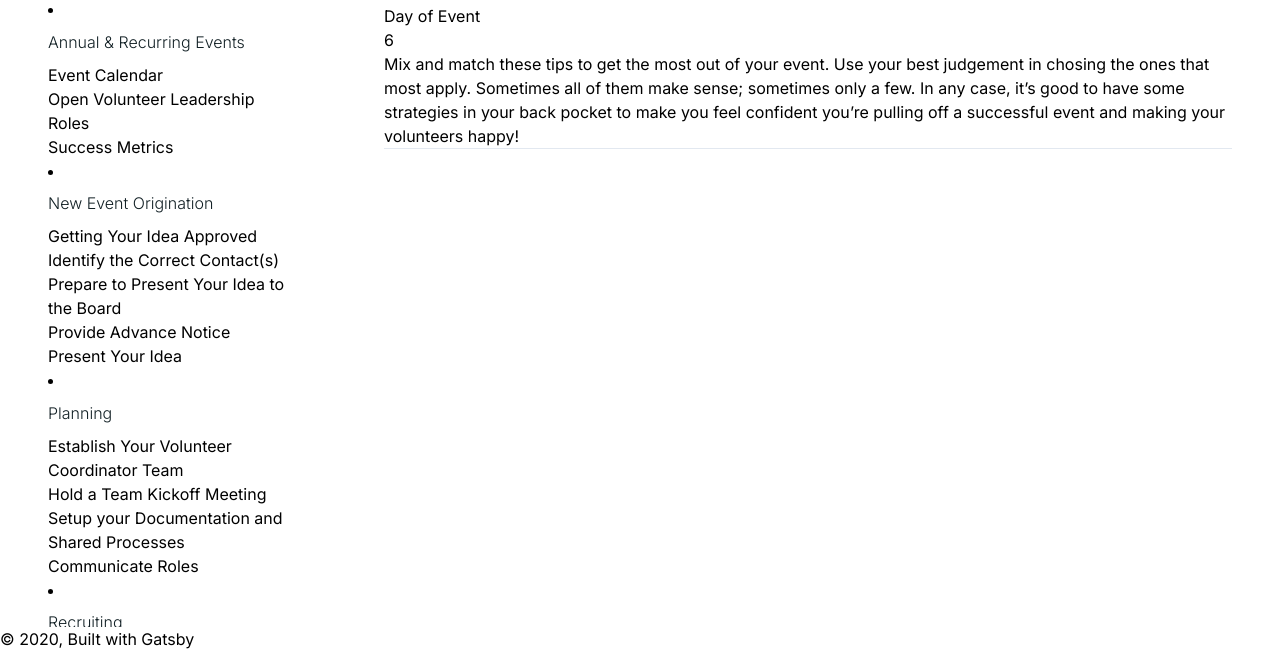
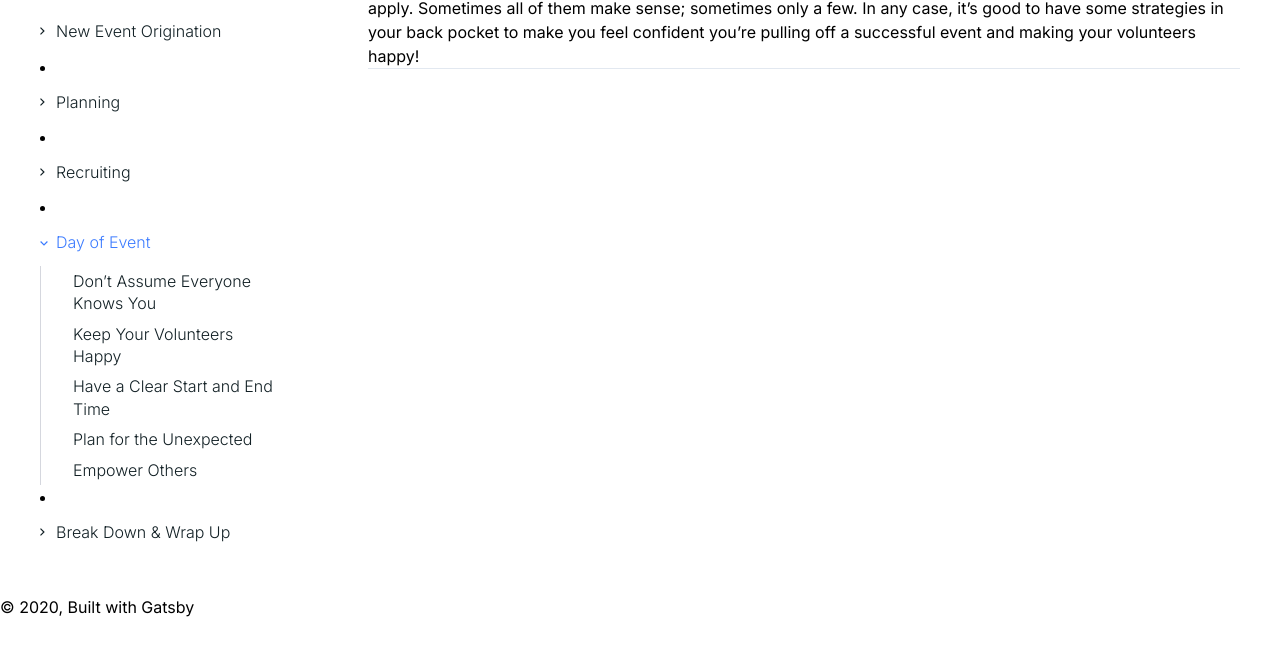
Before and after one commit to kfrank/volunteer-coordinator-playbook, a Gatsby site: page /day-of-event/ in a window 1280 px wide. Shown: the part 309-960 px from the top of the page. After the commit the page ends 928 px from the top, so only its background shows below. Built offline with nearby package versions, Linux system fonts and the light colour scheme; Gatsby itself is replaced by a stand-in of ours.

Commit message:
saving progress

```diff
--- a/gatsby-config.js
+++ b/gatsby-config.js
@@ -11,6 +11,7 @@ module.exports = {
       twitter: `klare`,
     },
   },
+  pathPrefix: "/volunteer-coordinator-playbook",
   plugins: [
     {
       resolve: `gatsby-source-filesystem`,
@@ -57,7 +58,6 @@ module.exports = {
         //trackingId: `ADD YOUR TRACKING ID HERE`,
       },
     },
-    `gatsby-plugin-feed`,
     {
       resolve: `gatsby-plugin-manifest`,
       options: {
--- a/package.json
+++ b/package.json
@@ -10,7 +10,6 @@
   "dependencies": {
     "gatsby": "^2.21.22",
     "gatsby-image": "^2.4.3",
-    "gatsby-plugin-feed": "^2.5.1",
     "gatsby-plugin-google-analytics": "^2.3.1",
     "gatsby-plugin-google-fonts": "^1.0.1",
     "gatsby-plugin-manifest": "^2.4.2",
@@ -27,6 +26,7 @@
     "gatsby-source-filesystem": "^2.3.1",
     "gatsby-transformer-remark": "^2.8.7",
     "gatsby-transformer-sharp": "^2.5.2",
+    "gh-pages": "^2.2.0",
     "node-sass": "^4.14.1",
     "prismjs": "^1.20.0",
     "react": "^16.12.0",
@@ -54,6 +54,7 @@
     "start": "npm run develop",
     "serve": "gatsby serve",
     "clean": "gatsby clean",
-    "test": "echo \"Write tests! -> https://gatsby.dev/unit-testing\" && exit 1"
+    "test": "echo \"Write tests! -> https://gatsby.dev/unit-testing\" && exit 1",
+    "deploy": "gatsby build --prefix-paths && gh-pages -d public"
   }
 }
--- a/src/components/layout.module.scss
+++ b/src/components/layout.module.scss
@@ -1,7 +1,7 @@
 @import "../styles/colors.scss";
 
 .header {
-  padding-top: 3rem;
+  padding-top: 1rem;
   padding-bottom: 1rem;
   transition: 0.2s ease color;
   &:hover,
@@ -14,8 +14,8 @@
   margin-left: auto;
   margin-right: auto;
   max-width: 80rem;
-  padding-left: 3rem;
-  padding-right: 3rem;
+  padding-left: 2.5rem;
+  padding-right: 2.5rem;
   display: flex;
   align-items: flex-start;
 }
@@ -27,6 +27,6 @@
 
 .content {
   width: 100%;
-  margin-top: 5rem;
-  padding-left: 3rem;
+  margin-top: 2rem;
+  padding-left: 2.5rem;
 }
--- a/src/components/nav.js
+++ b/src/components/nav.js
@@ -52,7 +52,20 @@ const Nav = () => {
         const section = node.frontmatter.section
         return (
           <li>
-            <Link to={node.fields.slug} className={styles.parentLink}>
+            <Link
+              to={node.fields.slug}
+              className={styles.parentLink}
+              activeClassName="active"
+            >
+              <svg width="5" height="8" className={styles.svg}>
+                <path
+                  d="M.5.598L3.902 4 .5 7.402"
+                  stroke="currentColor"
+                  stroke-width="1.2"
+                  fill="none"
+                  fill-rule="evenodd"
+                ></path>
+              </svg>
               {title}
             </Link>
             <div>
@@ -66,6 +79,7 @@ const Nav = () => {
                         <Link
                           to={node.fields.slug}
                           className={styles.childLink}
+                          activeClassName="active"
                         >
                           {childTitle}
                         </Link>
--- a/src/components/nav.module.scss
+++ b/src/components/nav.module.scss
@@ -2,7 +2,7 @@
 
 .root {
   top: 0;
-  padding: 5rem 3rem 5rem 0;
+  padding: 3rem 3rem 5rem 0;
   position: sticky;
   width: 18rem;
   flex-shrink: 0;
@@ -14,21 +14,60 @@
   margin-left: auto;
   margin-right: auto;
   max-width: 80rem;
-  padding-left: 3rem;
-  padding-right: 3rem;
+  padding-left: 2.5rem;
+  padding-right: 2.5rem;
 }
 
 .link,
-.parentLink {
+.parentLink,
+.childLink {
   font-size: 1rem;
   font-weight: 300;
   color: $textColor;
   line-height: 1.4;
-  padding: 0.6rem 0;
+  padding: 0.75rem 0;
   display: block;
   transition: 0.2s ease color;
+  cursor: pointer;
   &:hover,
-  &:active {
+  &:active,
+  &:global(.active) {
     color: $linkColor;
   }
+  ~ div {
+    overflow: hidden;
+    height: 0;
+  }
 }
+
+.parentLink {
+  display: flex;
+  align-items: center;
+  &:global(.active) ~ div {
+    overflow: visible;
+    height: auto;
+  }
+  &:global(.active) {
+    svg {
+      transform: rotate(90deg) translate(2px, 0);
+    }
+  }
+}
+
+.svg {
+  display: inline-block;
+  height: 0.5rem;
+  width: 0.5rem;
+  margin-right: 0.5rem;
+}
+
+.childLink {
+  border-left: 1px solid $gray-light-4;
+  padding: 0.25rem 0 0.25rem 2rem;
+  &:hover,
+  &:active,
+  &:global(.active) {
+    color: $linkColor;
+    border-left-color: $linkColor;
+  }
+}
```
Also changed, not shown: 1 other file.
